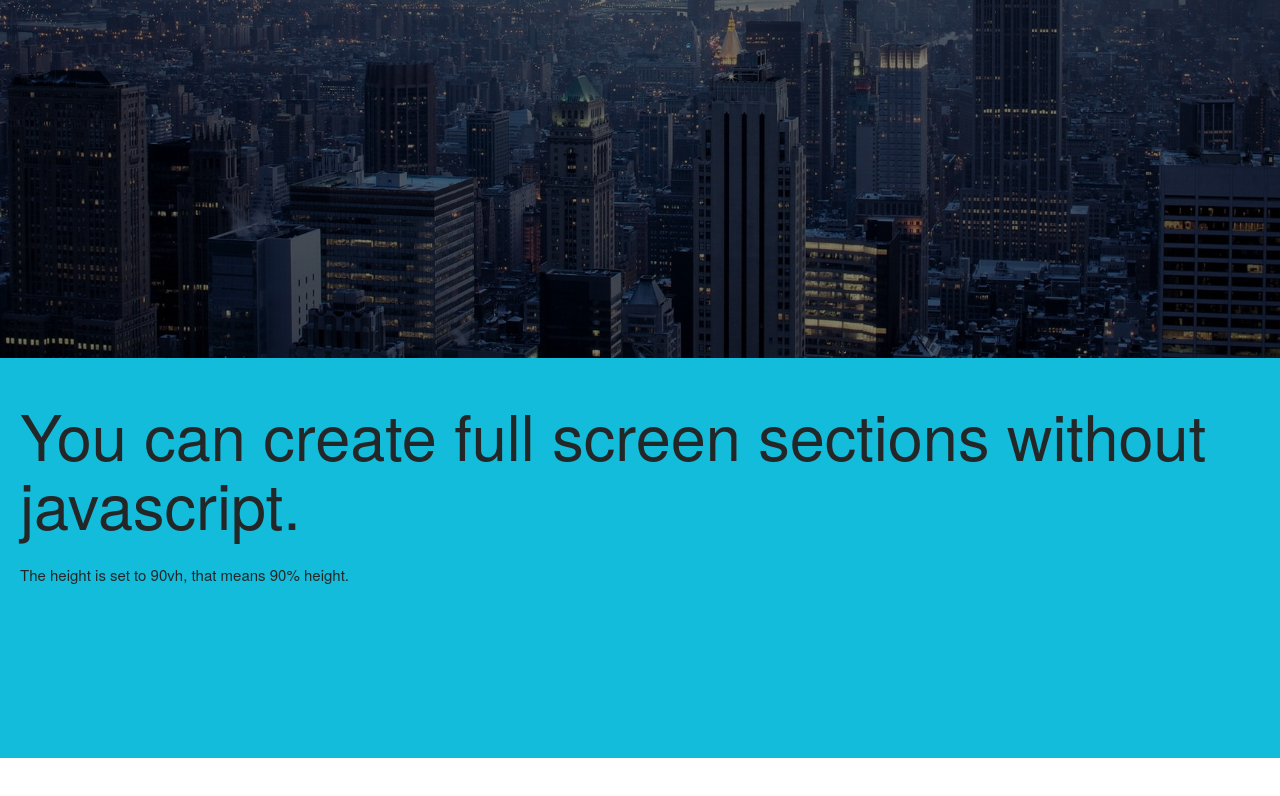
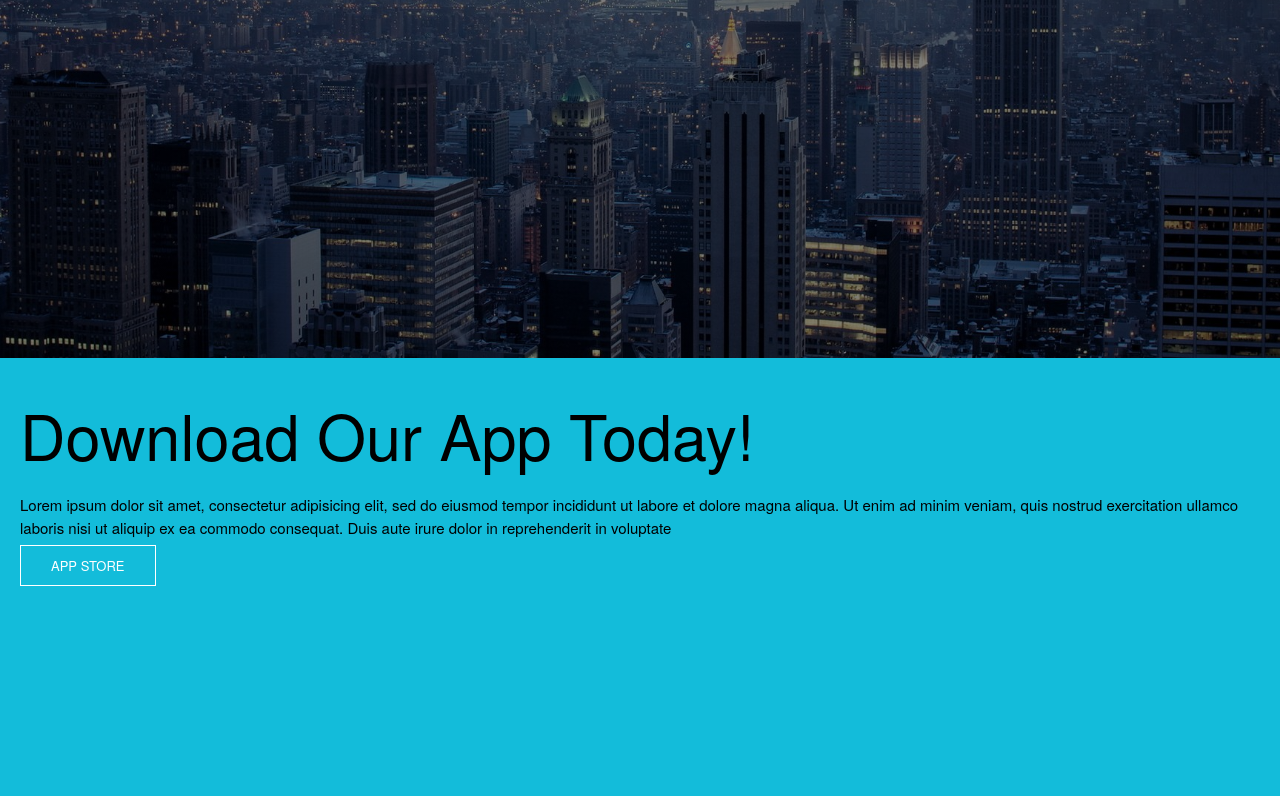
Before and after one commit to umairx97/react-web, a React app: page / in a window 1280 px wide. Shown: the part 442-1238 px from the top of the page. Before the commit the page ends 1200 px from the top, so only its background shows below. Built offline with nearby package versions, Linux system fonts and the light colour scheme.

Commit message:
Adding Section

```diff
--- a/src/Components/section.js
+++ b/src/Components/section.js
@@ -1,14 +1,28 @@
 import React from 'react';
+
 
 const Section = () => {
     return (
 
-        <section class="intro">
-        <div class="content">
-            <h1>You can create full screen sections without javascript.</h1>
-            <p>The height is set to 90vh, that means 90% height.</p>
-        </div>
-</section>
+//         <section class="intro">
+//         <div class="content">
+//             <h1>You can create full screen sections without javascript.</h1>
+//             <p>The height is set to 90vh, that means 90% height.</p>
+//         </div>
+// </section>
+            <section id="intro">
+
+            <div class="content">
+
+                    <h1 class="intro-header"  data-aos="fade-up">Download Our App Today!</h1>
+                    <p class="lead" data-aos="fade-up">
+                        Lorem ipsum dolor sit amet, consectetur adipisicing elit, sed do eiusmod tempor incididunt ut labore et dolore magna aliqua. Ut enim ad minim veniam, quis nostrud exercitation ullamco laboris nisi ut aliquip ex ea commodo consequat. Duis aute irure dolor in reprehenderit in voluptate
+                    </p>
+                    <ul class="download-badges">
+                        <a href="#" title="" className="style-btn btn-two">App Store</a>
+                    </ul>
+                </div>
+            </section>
     )
 }
 
--- a/src/style.css
+++ b/src/style.css
@@ -99,12 +99,12 @@
     margin: 0;
     max-width: none;
     background-color: rgb(19, 188, 218);
-    height: 50vh;
+    height: 90vh;
   }
   .intro {
-    height: 50vh;
+    height: 90vh;
   }
 
   .content {
-      color: rgb(36, 39, 39)
+      color: black;
   }
```
Also changed, not shown: public/index.html (+1 -0 lines).
